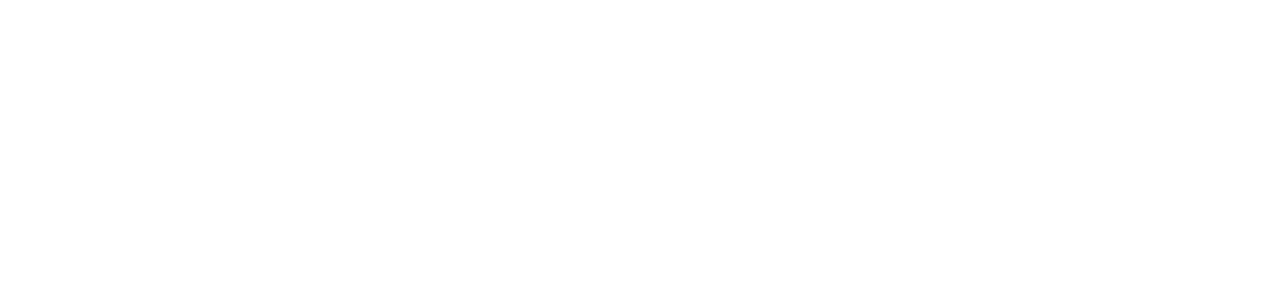
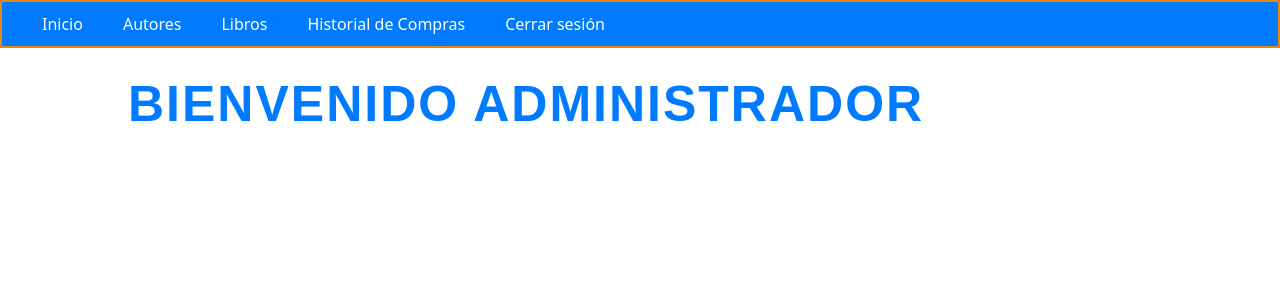
Before and after one commit to Noel1903/P2_SBD2_G14, a React (Create React App) app in the folder frontend/frontend-views/: page /adminpage in a window 1280 px wide. Before the commit this address had no page. Shown: the top 300 px of the page. Built offline with nearby package versions, Linux system fonts and the light colour scheme; the HTML template or start-up script is replaced by a standard one.

Commit message:
admin
se agrego el home de admin

```diff
--- /dev/null
+++ b/frontend/frontend-views/src/AdminData/components/AdminPage.js
@@ -0,0 +1,17 @@
+import React from 'react'
+import NavBar from './MyNavBar';
+import '../styles/AdminPage.css';
+
+const AdminPage = () => {
+
+    return (
+        <div>
+            <NavBar />
+            <div className="containereditperfil">
+                <h1 className='tituloEditPerfil'>Bienvenido Administrador</h1>
+            </div>
+        </div>
+    );
+}
+
+export default AdminPage;
--- /dev/null
+++ b/frontend/frontend-views/src/AdminData/components/MyNavBar.js
@@ -0,0 +1,27 @@
+import React from 'react';
+import 'bootstrap/dist/css/bootstrap.min.css';
+import { NavLink } from 'react-router-dom';
+import '../styles/MyNavBar.css';
+
+const MyNavbar2 = () => {
+
+  const handleLogout = () => {
+    // Eliminar el admin del almacenamiento local al cerrar sesión
+    localStorage.removeItem('admin');
+    // Redireccionar al usuario a la página de inicio de sesión
+    window.location.href = "/";
+  };
+
+  return (
+      <div className="navbar2">
+        <NavLink to="/adminpage" className="nav-button2">Inicio</NavLink>
+         {/* Aqui agrega el el link de sus paginas y quitar /adminpage y poner la que ponen en el app.js */}
+        <NavLink to="/adminpage" className="nav-button2">Autores</NavLink>
+        <NavLink to="/adminpage" className="nav-button2">Libros</NavLink>
+        <NavLink to="/adminpage" className="nav-button2">Historial de Compras</NavLink>
+        <NavLink to="/" className="nav-button2" onClick={handleLogout}>Cerrar sesión</NavLink>
+      </div>
+  );
+};
+
+export default MyNavbar2;
--- /dev/null
+++ b/frontend/frontend-views/src/AdminData/styles/AdminPage.css
@@ -0,0 +1,94 @@
+.containereditperfil {
+    display: flex;
+    margin-top: 2%;
+    margin-left: 10%;
+    margin-right: 10%;
+    text-align: center;
+    flex-grow: 1;
+}
+.tituloEditPerfil {
+    font-family: 'Arial', sans-serif;
+    font-size: 50px;
+    font-weight: bold;
+    color: #007bff;
+    text-align: center;
+    text-transform: uppercase;
+    letter-spacing: 2px;
+    margin-bottom: 20px;
+}
+
+.tituloEditPerfil:hover {
+    color: #e58908;
+    cursor: pointer;
+}
+
+
+.cuadradoeditperfil {
+    width: 100%;
+    height: 100%;
+}
+
+.contornoeditperfil {
+    width: 99%;
+    height: 99%;
+    border: 2px solid #e58908;
+}
+
+.contornoeditperfildataimage {
+    position: absolute;
+    margin-top: 75px;
+    width: 400px;
+    border: 2px solid #e58908;
+    flex-grow: 1;
+}
+
+.contornoeditperfildata {
+    position: absolute;
+    margin-top: 102px;
+    width: 400px;
+    border: 2px solid #e58908;
+    flex-grow: 1;
+}
+
+
+.image-containereditperfil {
+    text-align: center;
+    margin-bottom: 20px;
+}
+
+.container-imgeditperfil {
+    width: 300px;
+    height: 384px;
+    align-items: center;
+    padding: 10px 20px;
+    margin: -5px 0 10px 10px;
+}
+
+.labelsignupedipperfil {
+    font-size: 16px;
+    font-weight: bold;
+    padding: 10 px;
+    text-align: center;
+}
+
+.inputsignupeditperfil {
+    width: 80%;
+    padding: 10px;
+    font-size: 16px;
+    font-weight: bold;
+    text-align: center;
+}
+
+.butonsignupeditperfil {
+    padding: 10px 20px;
+    text-decoration: none;
+    color: white;
+    background-color: #007bff;
+    border: none;
+    width: 50%;
+    text-align: center;
+}
+
+.butonsignupeditperfil:hover {
+    background-color: #e58908;
+}
--- /dev/null
+++ b/frontend/frontend-views/src/AdminData/styles/MyNavBar.css
@@ -0,0 +1,24 @@
+.navbar2 {
+    display: inline-block;
+    background-color:#007bff;
+    border: 2px solid #e58908;
+    flex-direction: row;
+    align-items: stretch;
+    width: 100%;
+    height: 10%;
+    padding: 10px 20px;
+  }
+
+  .nav-button2 {
+    padding: 10px 20px;
+    text-decoration: none;
+    color: white;
+    background-color: #007bff;
+    border: none;
+    width: 120px;
+    text-align: center;
+  }
+
+  .nav-button2:hover {
+    background-color: #e58908;
+  }
--- a/frontend/frontend-views/src/App.js
+++ b/frontend/frontend-views/src/App.js
@@ -4,7 +4,11 @@
 import HomePage from '../src/general/components/HomePage';
 import SignupUser from '../src/general/components/Signup';
 import LoginUser from "../src/general/components/Login";
+import LoginAdm from "../src/general/components/LoginAdmin";
 import UserPageEdit from "../src/UserData/components/UserPage";
+import AdminPagePrincipal from "../src/AdminData/components/AdminPage";
+//import PrivateRoute from '../src/auth/PrivateRoute';
+import PrivateRouteAdmin from '../src/auth/PrivateRouteAdmin';
 import './App.css';
 import 'bootstrap/dist/css/bootstrap.min.css';
 
@@ -17,8 +21,12 @@
         <Route path='/' element={<HomePage />} />
         <Route path='/signup' element={<SignupUser />} />
         <Route path='/login' element={<LoginUser />} />
+        <Route path='/loginadmin' element={<LoginAdm />} />
         {/* Rutas protegidas */}
         <Route path='/userpage' element={<UserPageEdit />} />
+        {/* <Route path='/userpage' element={<PrivateRoute><UserPage userData={userData} /></PrivateRoute>} /> ESTO ES POR SI VAN A PASAR DATOS LOS MANDAN DESDE AQUI*/}
+        <Route path='/adminpage' element={<PrivateRouteAdmin><AdminPagePrincipal /></PrivateRouteAdmin>} />
+
       </Routes>
     </BrowserRouter>
   </>
--- a/frontend/frontend-views/src/UserData/components/UserPage.js
+++ b/frontend/frontend-views/src/UserData/components/UserPage.js
@@ -4,7 +4,7 @@
 import md5 from 'md5';
 
 const UserPage = ({ userData }) => {
-    const [nombre, setNombre] = useState(userData ? userData.nombreusuario : 'hoas');
+    const [nombre, setNombre] = useState(userData ? userData.nombreusuario : '');
     const [apellido, setApellido] = useState('');
     const [edad, setEdad] = useState('');
     const [telefono, setTelefono] = useState('');
--- /dev/null
+++ b/frontend/frontend-views/src/auth/PrivateRouteAdmin.js
@@ -0,0 +1,10 @@
+import { Navigate } from 'react-router-dom';
+import React from 'react'
+
+const PrivateRouteAdmin = ({ children }) => {
+  //const isLoggedIn = !!localStorage.getItem('admin'); // Verifica si hay un token en el almacenamiento local
+  const isLoggedIn = true;
+  return isLoggedIn ? children : <Navigate to="/" />;
+};
+
+export default PrivateRouteAdmin;
--- /dev/null
+++ b/frontend/frontend-views/src/general/components/LoginAdmin.js
@@ -0,0 +1,83 @@
+import React, { useState } from 'react';
+import NavBar from './MyNavBar';
+import imagen from '../img/user_signup.png';
+import '../styles/Login.css';
+import md5 from 'md5';
+
+const LoginAdmin = () => {
+    const [username, setUsername] = useState('');
+    const [password, setPassword] = useState('');
+
+    const handleSubmit = async (event) => {
+        event.preventDefault();
+
+        if (!username || !password) {
+            alert('Por favor, llene todos los campos');
+            return;
+        }
+
+        const hashedPassword = md5(password);
+        const formData = new FormData();
+        formData.append('nombre_usuario', username);
+        formData.append('contrasena', hashedPassword);
+
+        try {
+            const response = await fetch('http://localhost:5000/signup/login', {
+                method: 'POST',
+                body: formData,
+            });
+
+            if (response.status === 200) {
+                // Redirigir a la página de inicio
+                alert("Bienvenido");
+                localStorage.setItem('admin', 'admin');
+                window.location.href = `/adminpage`;
+            } else {
+                // Recargar la página
+                alert("Lo siento, ingreso mal  usuario o contraseña.");
+                window.location.reload();
+            }
+        } catch (error) {
+            console.error('Error en la solicitud:', error);
+            window.location.reload();
+        }
+    };
+
+    return (
+        <div>
+            <NavBar />
+            <div className="containerL" >
+                <form onSubmit={handleSubmit} className="contornoL">
+                    <div className="image-containerl">
+                        <img className='container-imgl' src={imagen} alt="Imagen de usuario" />
+                    </div>
+                    <label htmlFor="correo" className='labellogin'>Usuario:</label>
+                    <div>
+                        <input
+                            className="inputlogin"
+                            id="username"
+                            value={username}
+                            onChange={(e) => setUsername(e.target.value)}
+                        />
+                    </div>
+                    <label htmlFor="password" className='labellogin'>Contraseña:</label>
+                    <div>
+                        <input
+                            type="password"
+                            className='inputlogin'
+                            id="password"
+                            value={password}
+                            onChange={(e) => setPassword(e.target.value)}
+
+                        />
+                    </div>
+                    <div className="form-group">
+                        <button type="submit" className="butonlogin">Iniciar Sesión</button>
+                    </div>
+                </form>
+            </div>
+        </div>
+    );
+};
+
+export default LoginAdmin;
--- a/frontend/frontend-views/src/general/components/MyNavBar.js
+++ b/frontend/frontend-views/src/general/components/MyNavBar.js
@@ -10,6 +10,7 @@
         <NavLink to="/" className="nav-button_hpn">Inicio</NavLink>
         <NavLink to="/signup" className="nav-button_hpn">Registrarse</NavLink>
         <NavLink to="/login" className="nav-button_hpn">Inicio de Sesión</NavLink>
+        <NavLink to="/loginadmin" className="nav-button_hpn">Inicio de Sesión administrador</NavLink>
         {/* Aqui agrega el inicio de administrador osea otro boton para redirigir a esa pagina*/}
     </div>
 
```
